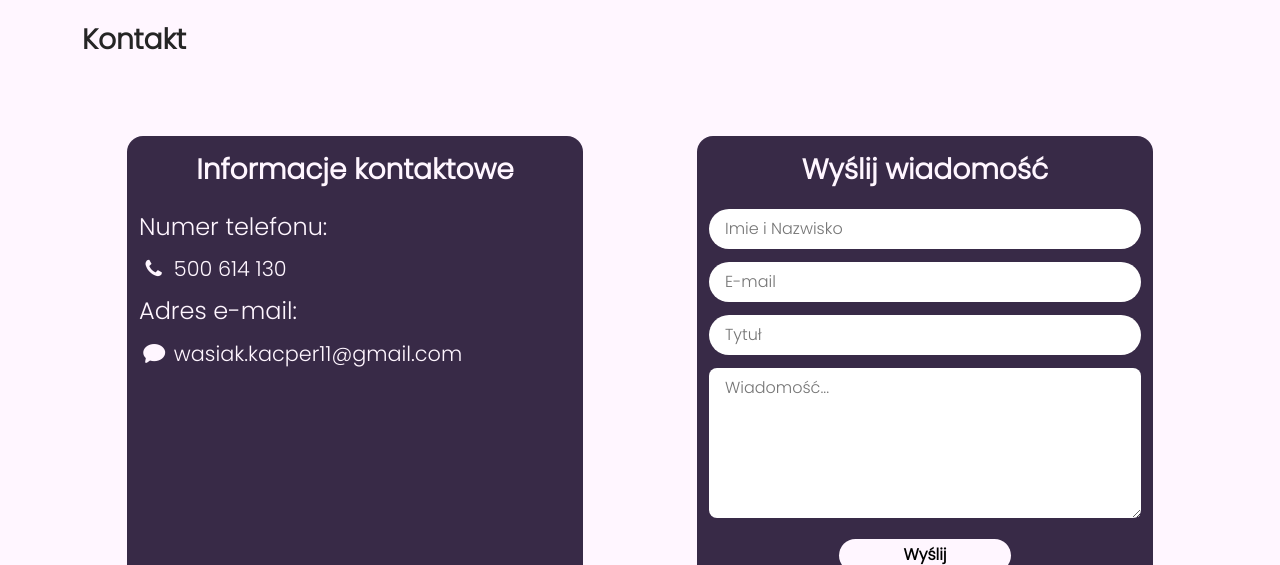
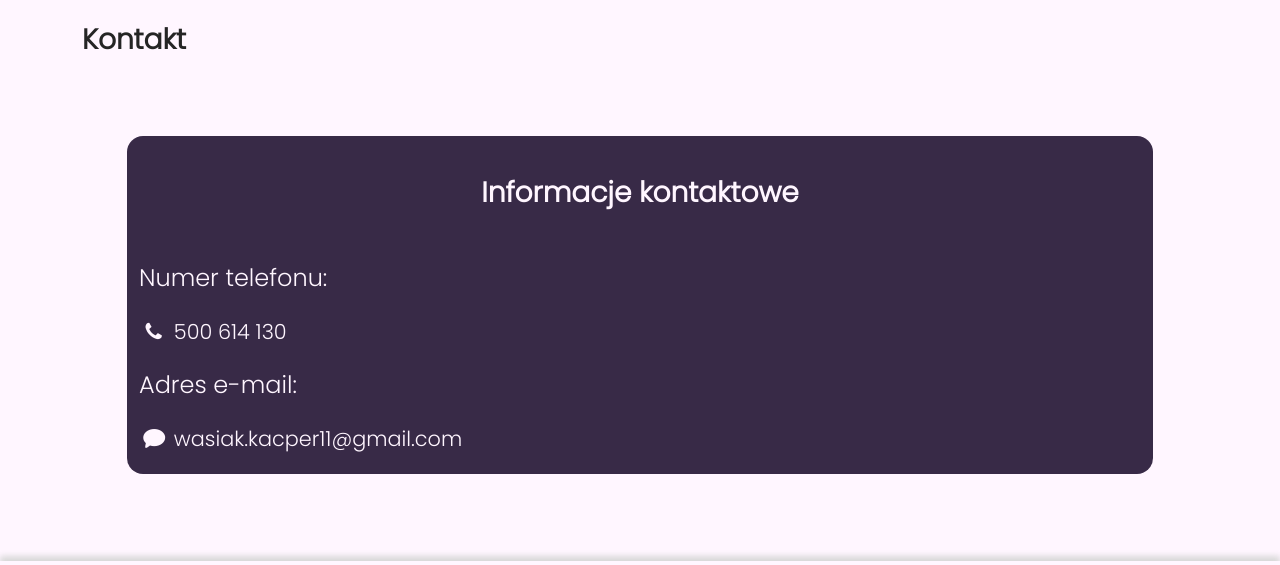
Before and after one commit to WasiakKacper/KacperWasiak-PortfolioProgramity, a plain HTML site: page index.html in a window 1280 px wide. Shown: the part 3599-4164 px from the top of the page. Drawn offline with nearby package versions, Linux system fonts and the light colour scheme.

Commit message:
Final portfolio v2

```diff
--- a/index.css
+++ b/index.css
@@ -249,6 +249,9 @@ header nav a::after{
     padding: 1em;
 }
 
+#concact{
+    width: 100%;
+}
 
 /* Stylowanie #contact */
 #contact h3{
@@ -257,7 +260,7 @@ header nav a::after{
 }
 
 #contact article{
-    width: 40%;
+    width: 90%;
     height: auto;
     background-color: var(--dark);
     color: var(--light);
@@ -286,6 +289,8 @@ header nav a::after{
     font-size: 1.5em;
 }
 
+/* Wiadomosci */
+/*
 #contact article#messange{
     height: 500px;
 }
@@ -331,6 +336,7 @@ header nav a::after{
     border: none;
     outline: none;
 }
+ */
 
 /* Stylowanie footer */
 footer{
--- a/index.html
+++ b/index.html
@@ -166,23 +166,6 @@
 
             </article>
 
-            <article id="messange" class="col-lg-6">
-
-                <h3>Wyślij wiadomość</h3>
-
-                <form action="mailto:wasiak.kacper11@gmail.com" method="POST">
-
-                        <input type="text" name="name" placeholder="Imie i Nazwisko"/>
-                        <input type="email" name="e-mail" placeholder="E-mail"/>
-                        <input type="text" name="title" placeholder="Tytuł"/>
-                        <textarea name="text" placeholder="Wiadomość..."></textarea>
-
-                        <button type="submit" name="send">Wyślij</button>
-
-                </form>
-
-            </article>
-
         </section>
 
     </div>
```
